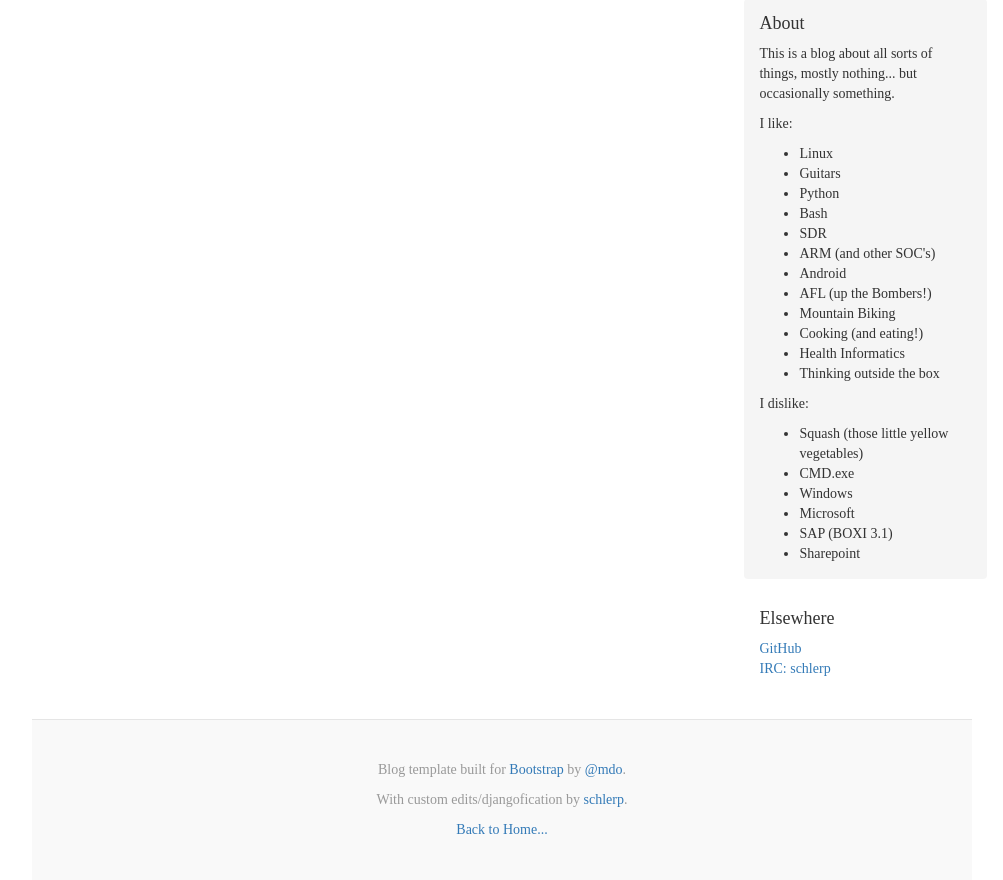
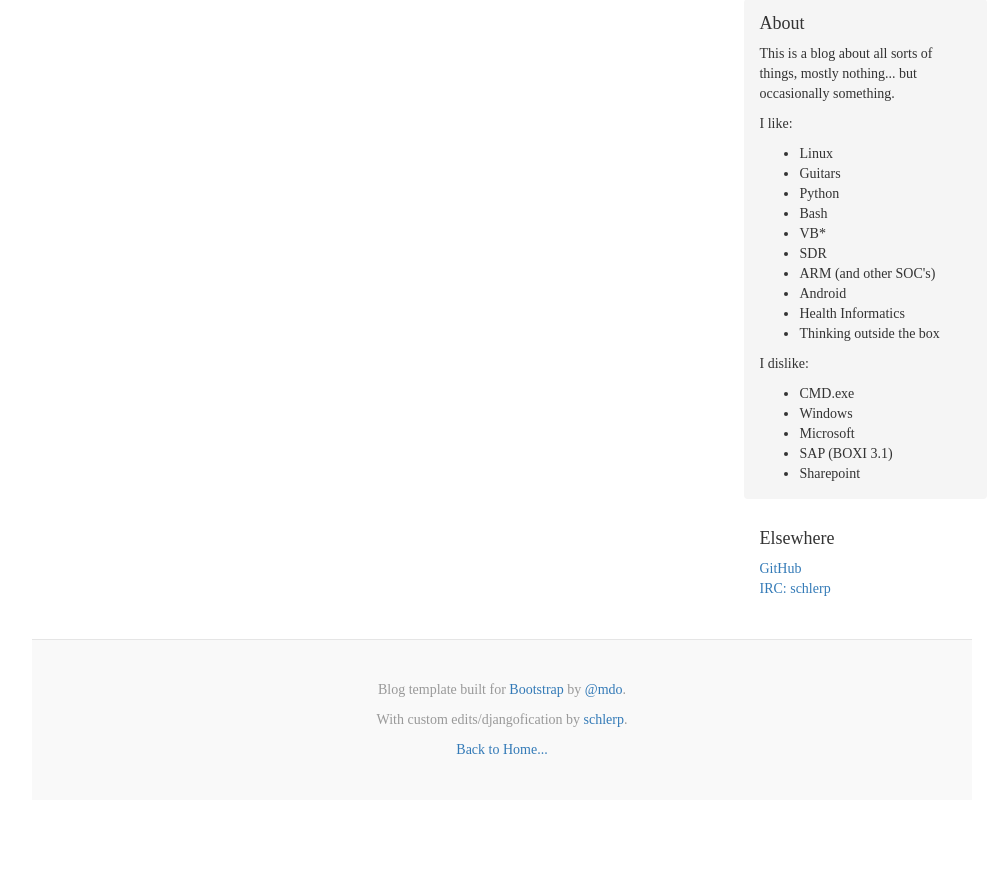
Before and after one commit to PatrickCoffey/schlerpBlog, a Django app: template templates/base.html in a window 1280 px wide. Shown: the part 185-1065 px from the top of the page, without its empty margins (138-1141 px from the left). After the commit the page ends 939 px from the top, so only its background shows below. Run offline with Django 3.2, Linux system fonts and the light colour scheme; the template is opened without the code that fills it, so the values that code supplies are empty; some libraries are stand-ins or nearby versions; some web fonts are replaced.

```diff
--- a/templates/base.html
+++ b/templates/base.html
@@ -50,18 +50,15 @@
                     <li>Guitars</li>
                     <li>Python</li>
                     <li>Bash</li>
+                    <li>VB*</li>
                     <li>SDR</li>
                     <li>ARM (and other SOC's)</li>
                     <li>Android</li>
-                    <li>AFL (up the Bombers!)</li>
-                    <li>Mountain Biking</li>
-                    <li>Cooking (and eating!)</li>
                     <li>Health Informatics</li>
                     <li>Thinking outside the box</li>
                 </ul>
                 <p>I dislike:</p>
                 <ul>
-                    <li>Squash (those little yellow vegetables)</li>
                     <li>CMD.exe</li>
                     <li>Windows</li>
                     <li>Microsoft</li>
```
